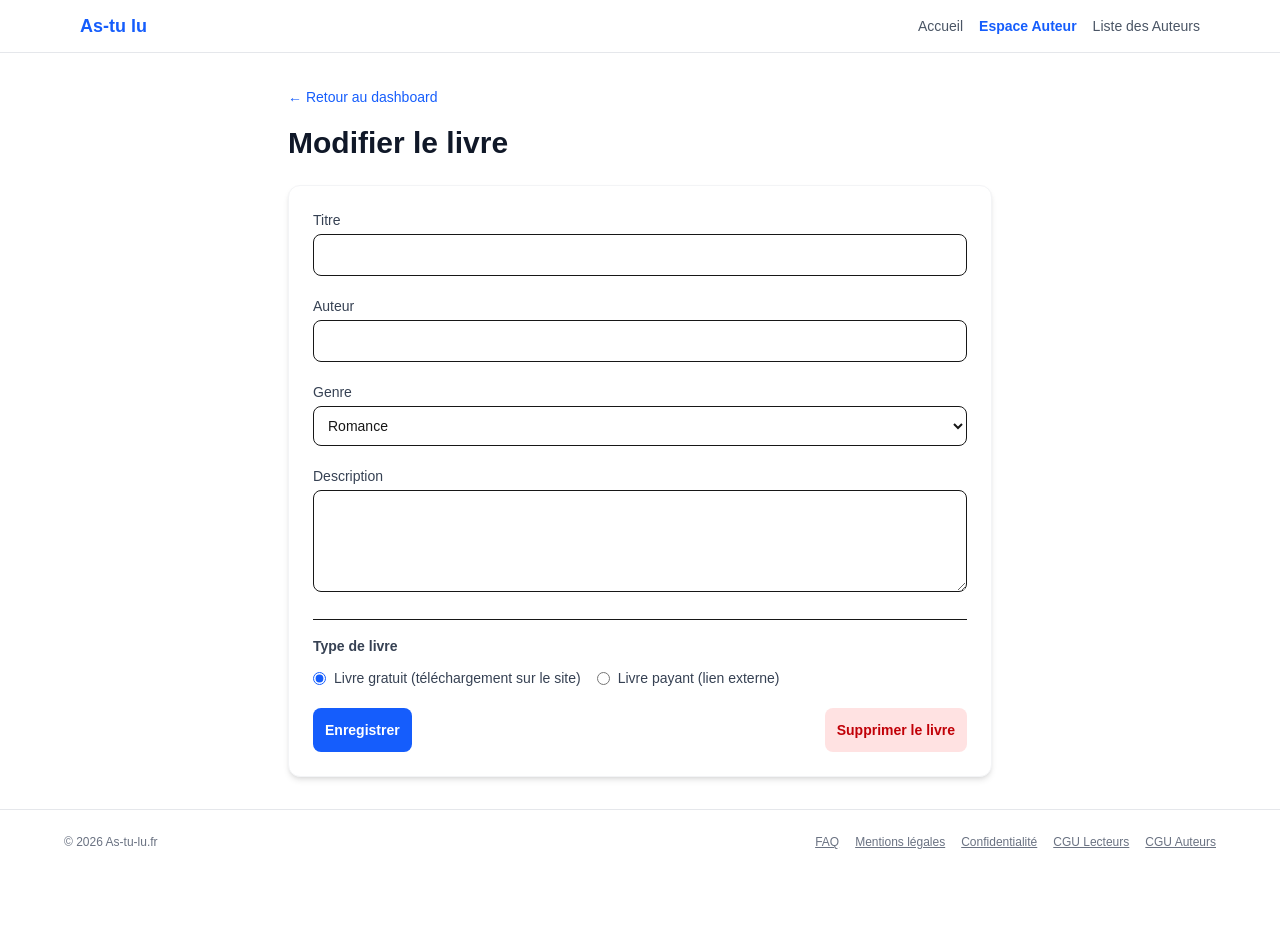
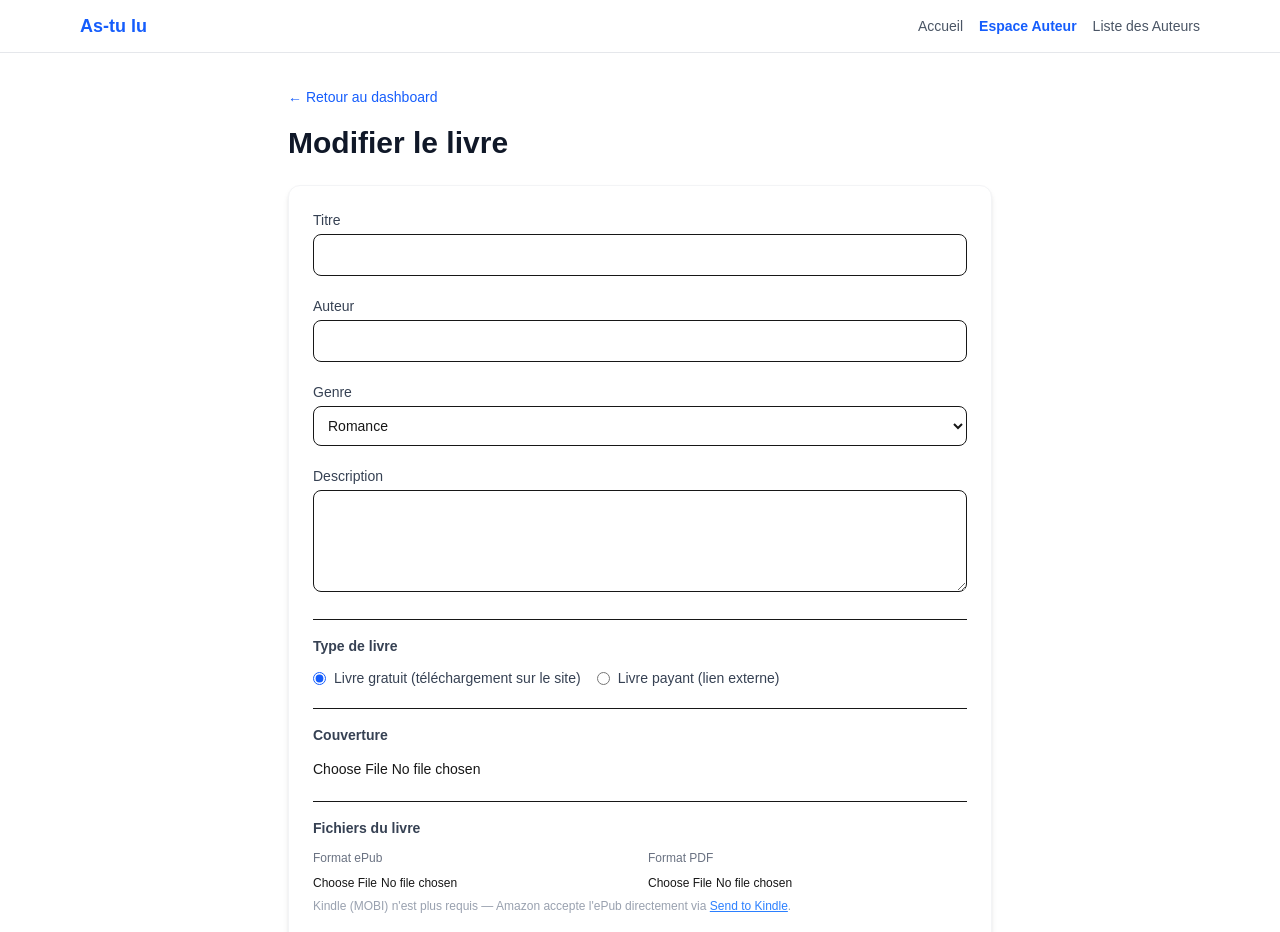
Before and after one commit to rosesteinmetz/as-tu-lu, a Next.js app: page /dashboard/edit-book/1 in a window 1280 px wide. Shown: the top 932 px of the page. Before the commit the page ends 874 px from the top, so only its background shows below. Built offline with nearby package versions, Linux system fonts and the light colour scheme; no server answers; the database is empty.

Commit message:
Edition livre: modifiable fichiers et couverture + API PUT upload

```diff
--- a/app/api/books/[id]/route.ts
+++ b/app/api/books/[id]/route.ts
@@ -47,6 +47,30 @@ export async function GET(
   return NextResponse.json(book)
 }
 
+async function uploadFile(
+  supabase: any,
+  file: File,
+  prefix: string
+): Promise<string | null> {
+  const ext = file.name.split('.').pop() || 'bin'
+  const fileName = `${prefix}-${Date.now()}.${ext}`
+
+  const { error } = await supabase.storage
+    .from('books')
+    .upload(fileName, file, {
+      contentType: file.type,
+      upsert: false,
+    })
+
+  if (error) return null
+
+  const { data: urlData } = supabase.storage
+    .from('books')
+    .getPublicUrl(fileName)
+
+  return urlData?.publicUrl || null
+}
+
 export async function PUT(
   request: Request,
   { params }: { params: Promise<{ id: string }> }
@@ -65,13 +89,33 @@ export async function PUT(
   const isFree = formData.get('is_free') === 'true'
   const externalLink = formData.get('external_link') as string
 
+  const updates: Record<string, any> = {
+    title, author, genre, description,
+    is_free: isFree,
+    external_link: isFree ? '' : (externalLink || ''),
+  }
+
+  const coverFile = formData.get('cover') as File | null
+  if (coverFile && coverFile.size > 0 && coverFile.name) {
+    const url = await uploadFile(supabase, coverFile, `cover-${id}`)
+    if (url) updates.cover_url = url
+  }
+
+  const epubFile = formData.get('epub') as File | null
+  if (epubFile && epubFile.size > 0 && epubFile.name) {
+    const url = await uploadFile(supabase, epubFile, `epub-${id}`)
+    if (url) updates.epub_url = url
+  }
+
+  const pdfFile = formData.get('pdf') as File | null
+  if (pdfFile && pdfFile.size > 0 && pdfFile.name) {
+    const url = await uploadFile(supabase, pdfFile, `pdf-${id}`)
+    if (url) updates.pdf_url = url
+  }
+
   const { data, error } = await supabase
     .from('books')
-    .update({
-      title, author, genre, description,
-      is_free: isFree,
-      external_link: isFree ? '' : (externalLink || ''),
-    })
+    .update(updates)
     .eq('id', id)
     .eq('user_id', user.id)
     .select()
--- a/app/dashboard/edit-book/[id]/page.tsx
+++ b/app/dashboard/edit-book/[id]/page.tsx
@@ -2,6 +2,7 @@
 import { useState, useEffect } from 'react';
 import { useParams, useRouter } from 'next/navigation';
 import { createClient } from '@/lib/supabase-browser';
+import { compressImage, IMAGE_MAX_DIMENSION } from '@/lib/compress';
 import Link from 'next/link';
 
 export default function EditBookPage() {
@@ -13,6 +14,12 @@ export default function EditBookPage() {
   const [description, setDescription] = useState('');
   const [isFree, setIsFree] = useState(true);
   const [externalLink, setExternalLink] = useState('');
+  const [coverUrl, setCoverUrl] = useState('');
+  const [epubUrl, setEpubUrl] = useState('');
+  const [pdfUrl, setPdfUrl] = useState('');
+  const [cover, setCover] = useState<File | null>(null);
+  const [epub, setEpub] = useState<File | null>(null);
+  const [pdf, setPdf] = useState<File | null>(null);
   const [loading, setLoading] = useState(true);
   const [saving, setSaving] = useState(false);
   const [message, setMessage] = useState('');
@@ -27,6 +34,9 @@ export default function EditBookPage() {
         setDescription(data.description || '');
         setIsFree(data.is_free !== false);
         setExternalLink(data.external_link || '');
+        setCoverUrl(data.cover_url || '');
+        setEpubUrl(data.epub_url || '');
+        setPdfUrl(data.pdf_url || '');
         setLoading(false);
       })
       .catch(() => setLoading(false));
@@ -48,6 +58,9 @@ export default function EditBookPage() {
     formData.append('description', description);
     formData.append('is_free', String(isFree));
     if (externalLink) formData.append('external_link', externalLink);
+    if (cover) formData.append('cover', await compressImage(cover, { maxWidthOrHeight: IMAGE_MAX_DIMENSION }));
+    if (epub) formData.append('epub', epub);
+    if (pdf) formData.append('pdf', pdf);
 
     const res = await fetch(`/api/books/${id}`, {
       method: 'PUT',
@@ -172,6 +185,36 @@ export default function EditBookPage() {
           )}
         </div>
 
+        <div className="border-t pt-4">
+          <h3 className="text-sm font-semibold text-gray-700 mb-3">Couverture</h3>
+          {coverUrl && (
+            <div className="mb-2">
+              <img src={coverUrl} alt="Couverture actuelle" className="w-24 aspect-[210/297] object-contain bg-gray-100 rounded" />
+              <p className="text-xs text-gray-400 mt-1">Couverture actuelle</p>
+            </div>
+          )}
+          <input type="file" accept="image/*" onChange={(e) => setCover(e.target.files?.[0] || null)} className="text-sm w-full" />
+        </div>
+
+        {isFree && (
+          <div className="border-t pt-4">
+            <h3 className="text-sm font-semibold text-gray-700 mb-3">Fichiers du livre</h3>
+            <div className="grid grid-cols-1 sm:grid-cols-2 gap-4">
+              <div>
+                <label className="block text-xs text-gray-500 mb-1">Format ePub</label>
+                {epubUrl && <p className="text-xs text-green-600 mb-1">Fichier actuel présent</p>}
+                <input type="file" accept=".epub" onChange={(e) => setEpub(e.target.files?.[0] || null)} className="text-xs w-full" />
+              </div>
+              <div>
+                <label className="block text-xs text-gray-500 mb-1">Format PDF</label>
+                {pdfUrl && <p className="text-xs text-green-600 mb-1">Fichier actuel présent</p>}
+                <input type="file" accept=".pdf" onChange={(e) => setPdf(e.target.files?.[0] || null)} className="text-xs w-full" />
+              </div>
+            </div>
+            <p className="text-xs text-gray-400 mt-1">Kindle (MOBI) n'est plus requis — Amazon accepte l'ePub directement via <a href="https://www.amazon.fr/sendtokindle" target="_blank" className="text-blue-500 underline">Send to Kindle</a>.</p>
+          </div>
+        )}
+
         <div className="flex gap-3">
           <button type="submit" disabled={saving} className="bg-blue-600 text-white p-3 rounded-lg font-bold hover:bg-blue-700 transition text-sm disabled:opacity-50">
             {saving ? 'Enregistrement...' : 'Enregistrer'}
```
